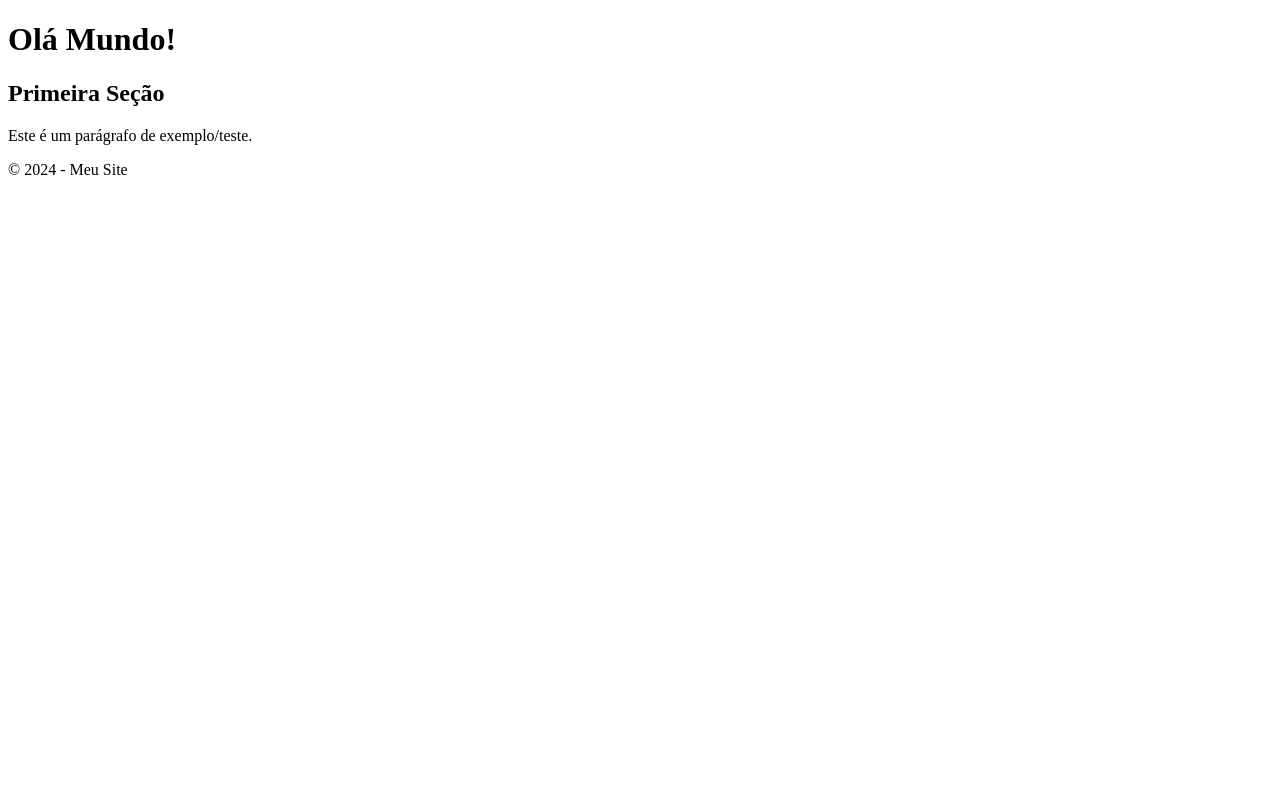
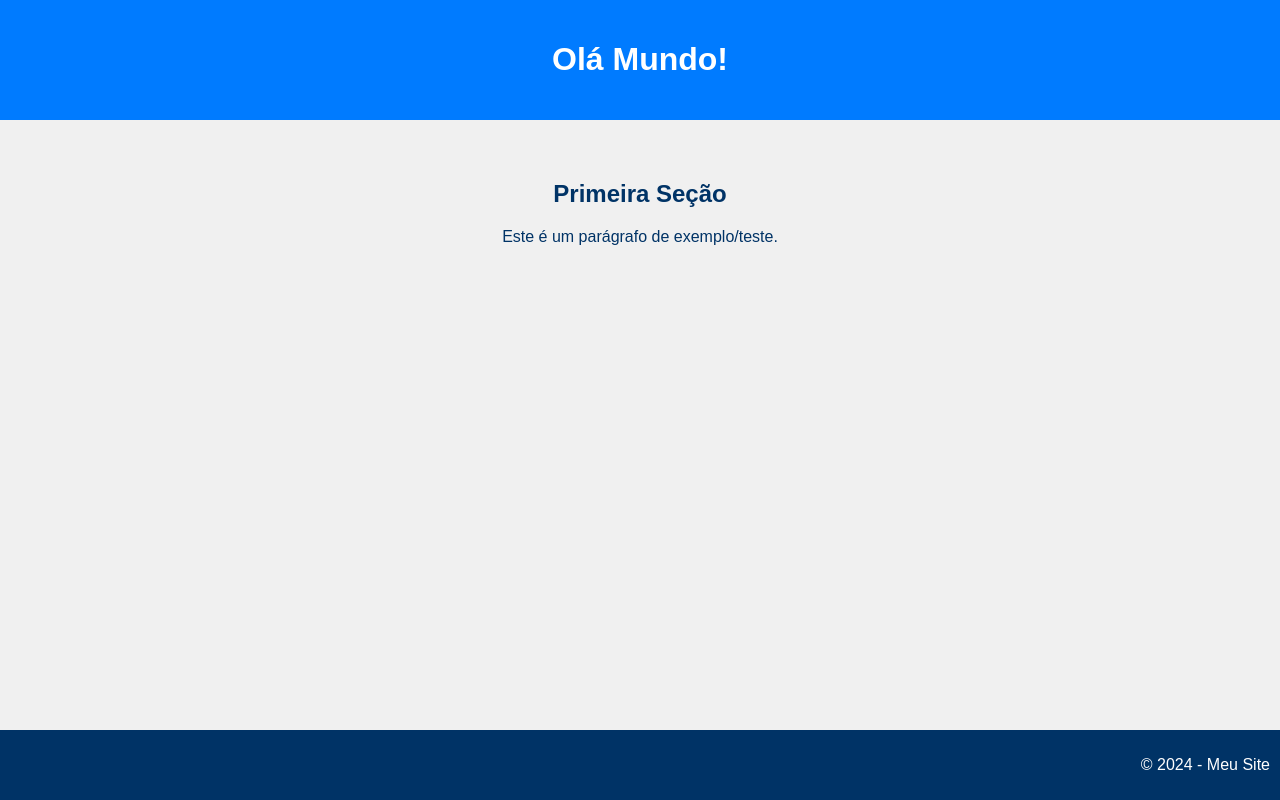
Before and after one commit to DHSilveira/Ol-Mundo, a plain HTML site: page index.html in a window 1280 px wide. Drawn offline with Linux system fonts and the light colour scheme.

Commit message:
style.css

```diff
--- a/index.html
+++ b/index.html
@@ -4,6 +4,7 @@
     <meta charset="UTF-8">
     <meta name="viewport" content="width=device-width, initial-scale=1.0">
     <title>Olá Mundo</title>
+    <link rel="stylesheet" href="style.css">
 </head>
 <body>
     <header>
--- /dev/null
+++ b/style.css
@@ -0,0 +1,44 @@
+/* Centraliza o texto em todo o corpo */
+body {
+    margin: 0;
+    padding: 0;
+    font-family: Arial, sans-serif;
+    text-align: center;
+    background-color: #e0e0e0; /* Cinza claro */
+    color: #003366; /* Azul escuro */
+    height: 100vh;
+    display: flex;
+    flex-direction: column;
+    justify-content: center;
+}
+
+/* Estilos para o cabeçalho */
+header {
+    background-color: #007BFF; /* Azul médio */
+    padding: 20px;
+    color: white;
+}
+
+/* Seção principal */
+main {
+    background-color: #f0f0f0; /* Cinza mais claro */
+    padding: 40px;
+    flex: 1;
+}
+
+/* Estilo para o rodapé */
+footer {
+    background-color: #003366; /* Azul escuro */
+    color: white;
+    padding: 10px;
+    position: absolute;
+    bottom: 0;
+    right: 0;
+    text-align: right;
+    width: 100%;
+}
+
+/* Ajusta o conteúdo para ocupar a altura total da página */
+html, body {
+    height: 100%;
+}
```
